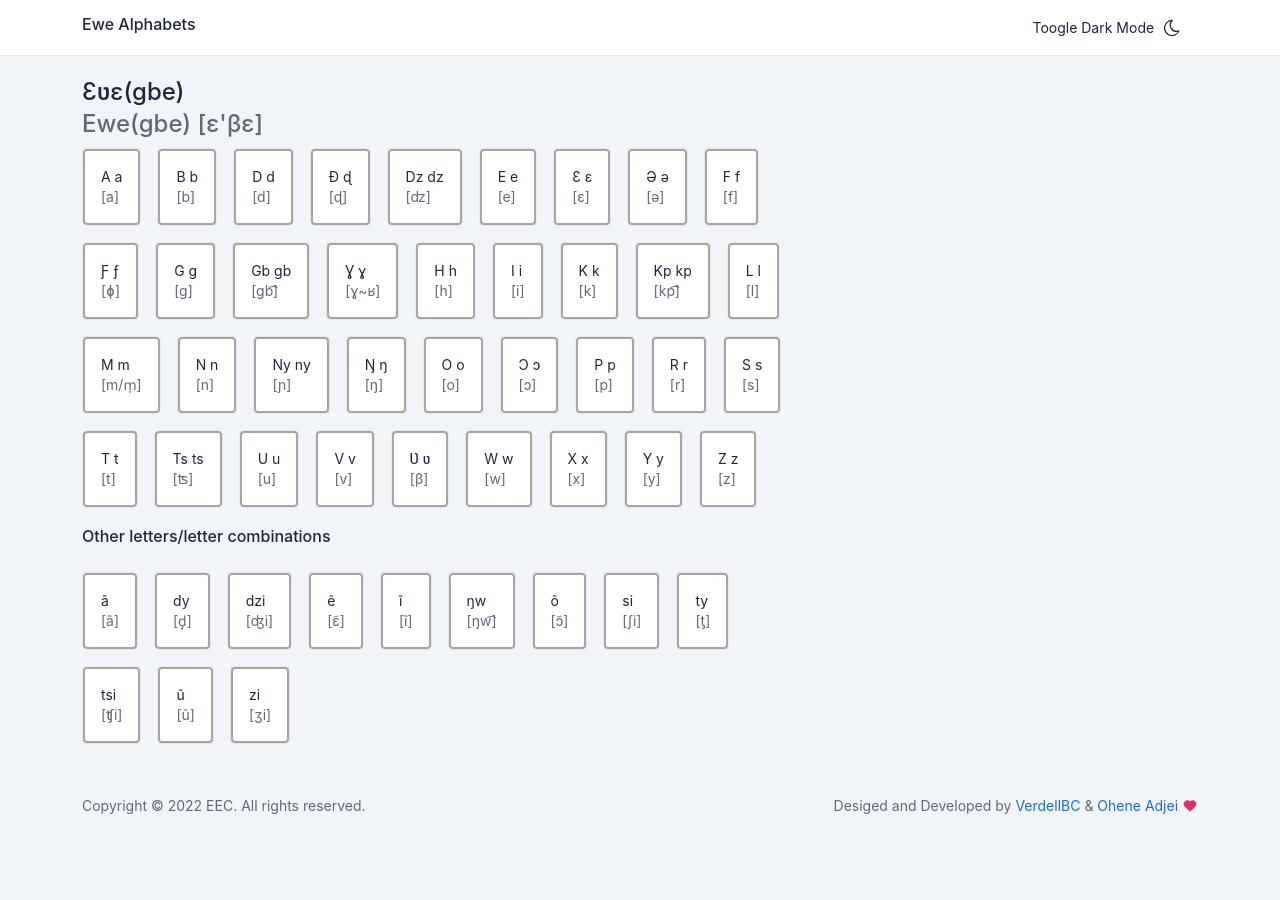
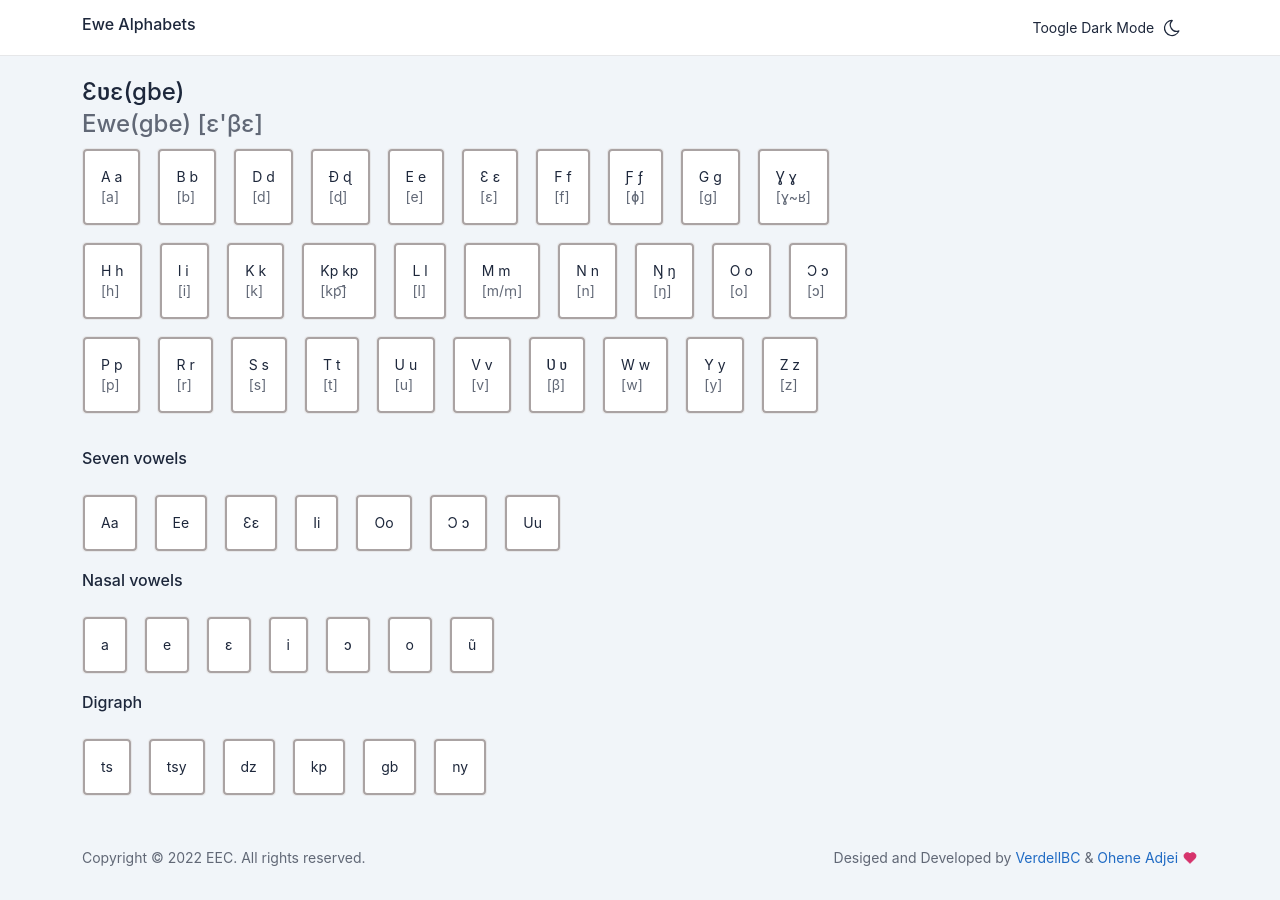
Before and after one commit to oheneadj/ewe-alphabets, a website: page index.html in a window 1280 px wide. Before the commit the page ends 848 px from the top, so only its background shows below. Drawn offline with Linux system fonts and the light colour scheme; a web font is replaced by a local one.

Commit message:
added vowels and digraphs

```diff
--- a/index.html
+++ b/index.html
@@ -174,18 +174,6 @@
                       <div class="card-body">
                         <div class="row align-items-center">
                           <div class="col-auto">
-                            <div class="font-weight-medium">Dz dz</div>
-                            <div class="text-muted">[ʣ]</div>
-                          </div>
-                        </div>
-                      </div>
-                    </div>
-                  </div>
-                  <div class="col-auto">
-                    <div class="card card-sm">
-                      <div class="card-body">
-                        <div class="row align-items-center">
-                          <div class="col-auto">
                             <div class="font-weight-medium">E e</div>
                             <div class="text-muted">[e]</div>
                           </div>
@@ -210,18 +198,6 @@
                       <div class="card-body">
                         <div class="row align-items-center">
                           <div class="col-auto">
-                            <div class="font-weight-medium">Ə ə</div>
-                            <div class="text-muted">[ə]</div>
-                          </div>
-                        </div>
-                      </div>
-                    </div>
-                  </div>
-                  <div class="col-auto">
-                    <div class="card card-sm">
-                      <div class="card-body">
-                        <div class="row align-items-center">
-                          <div class="col-auto">
                             <div class="font-weight-medium">F f</div>
                             <div class="text-muted">[f]</div>
                           </div>
@@ -229,10 +205,6 @@
                       </div>
                     </div>
                   </div>
-                </div>
-              </div>
-              <div class="col-12">
-                <div class="row row-cards">
                   <div class="col-auto">
                     <div class="card card-sm">
                       <div class="card-body">
@@ -262,18 +234,6 @@
                       <div class="card-body">
                         <div class="row align-items-center">
                           <div class="col-auto">
-                            <div class="font-weight-medium">Gb gb</div>
-                            <div class="text-muted">[gb͡]</div>
-                          </div>
-                        </div>
-                      </div>
-                    </div>
-                  </div>
-                  <div class="col-auto">
-                    <div class="card card-sm">
-                      <div class="card-body">
-                        <div class="row align-items-center">
-                          <div class="col-auto">
                             <div class="font-weight-medium">Ɣ ɣ</div>
                             <div class="text-muted">[ɣ~ʁ]</div>
                           </div>
@@ -281,6 +241,10 @@
                       </div>
                     </div>
                   </div>
+                </div>
+              </div>
+              <div class="col-12">
+                <div class="row row-cards">
                   <div class="col-auto">
                     <div class="card card-sm">
                       <div class="card-body">
@@ -341,10 +305,6 @@
                       </div>
                     </div>
                   </div>
-                </div>
-              </div>
-              <div class="col-12">
-                <div class="row row-cards">
                   <div class="col-auto">
                     <div class="card card-sm">
                       <div class="card-body">
@@ -364,18 +324,6 @@
                           <div class="col-auto">
                             <div class="font-weight-medium">N n</div>
                             <div class="text-muted">[n]</div>
-                          </div>
-                        </div>
-                      </div>
-                    </div>
-                  </div>
-                  <div class="col-auto">
-                    <div class="card card-sm">
-                      <div class="card-body">
-                        <div class="row align-items-center">
-                          <div class="col-auto">
-                            <div class="font-weight-medium">Ny ny</div>
-                            <div class="text-muted">[ɲ]</div>
                           </div>
                         </div>
                       </div>
@@ -417,6 +365,10 @@
                       </div>
                     </div>
                   </div>
+                </div>
+              </div>
+              <div class="col-12">
+                <div class="row row-cards">
                   <div class="col-auto">
                     <div class="card card-sm">
                       <div class="card-body">
@@ -453,10 +405,6 @@
                       </div>
                     </div>
                   </div>
-                </div>
-              </div>
-              <div class="col-12">
-                <div class="row row-cards">
                   <div class="col-auto">
                     <div class="card card-sm">
                       <div class="card-body">
@@ -464,18 +412,6 @@
                           <div class="col-auto">
                             <div class="font-weight-medium">T t</div>
                             <div class="text-muted">[t]</div>
-                          </div>
-                        </div>
-                      </div>
-                    </div>
-                  </div>
-                  <div class="col-auto">
-                    <div class="card card-sm">
-                      <div class="card-body">
-                        <div class="row align-items-center">
-                          <div class="col-auto">
-                            <div class="font-weight-medium">Ts ts</div>
-                            <div class="text-muted">[ʦ]</div>
                           </div>
                         </div>
                       </div>
@@ -534,18 +470,6 @@
                       <div class="card-body">
                         <div class="row align-items-center">
                           <div class="col-auto">
-                            <div class="font-weight-medium">X x</div>
-                            <div class="text-muted">[x]</div>
-                          </div>
-                        </div>
-                      </div>
-                    </div>
-                  </div>
-                  <div class="col-auto">
-                    <div class="card card-sm">
-                      <div class="card-body">
-                        <div class="row align-items-center">
-                          <div class="col-auto">
                             <div class="font-weight-medium">Y y</div>
                             <div class="text-muted">[y]</div>
                           </div>
@@ -567,7 +491,12 @@
                   </div>
                 </div>
               </div>
-              <h3>Other letters/letter combinations</h3>
+              <div class="col-12">
+                <div class="row row-cards">
+
+                </div>
+              </div>
+              <h3>Seven vowels</h3>
               <div class="col-12">
                 <div class="row row-cards">
                   <div class="col-auto">
@@ -575,8 +504,8 @@
                       <div class="card-body">
                         <div class="row align-items-center">
                           <div class="col-auto">
-                            <div class="font-weight-medium">ã</div>
-                            <div class="text-muted">[ã]</div>
+                            <div class="font-weight-medium">Aa</div>
+                            <div class="text-muted"></div>
                           </div>
                         </div>
                       </div>
@@ -587,8 +516,8 @@
                       <div class="card-body">
                         <div class="row align-items-center">
                           <div class="col-auto">
-                            <div class="font-weight-medium">dy</div>
-                            <div class="text-muted">[d̡]</div>
+                            <div class="font-weight-medium">Ee</div>
+                            <div class="text-muted"></div>
                           </div>
                         </div>
                       </div>
@@ -599,8 +528,8 @@
                       <div class="card-body">
                         <div class="row align-items-center">
                           <div class="col-auto">
-                            <div class="font-weight-medium">dzi</div>
-                            <div class="text-muted">[ʤi]</div>
+                            <div class="font-weight-medium">Ɛɛ</div>
+                            <div class="text-muted"></div>
                           </div>
                         </div>
                       </div>
@@ -611,8 +540,8 @@
                       <div class="card-body">
                         <div class="row align-items-center">
                           <div class="col-auto">
-                            <div class="font-weight-medium">ẽ</div>
-                            <div class="text-muted">[ɛ̃]</div>
+                            <div class="font-weight-medium">Ii</div>
+                            <div class="text-muted"></div>
                           </div>
                         </div>
                       </div>
@@ -623,8 +552,8 @@
                       <div class="card-body">
                         <div class="row align-items-center">
                           <div class="col-auto">
-                            <div class="font-weight-medium">ĩ</div>
-                            <div class="text-muted">[ĩ]</div>
+                            <div class="font-weight-medium">Oo</div>
+                            <div class="text-muted"></div>
                           </div>
                         </div>
                       </div>
@@ -635,8 +564,8 @@
                       <div class="card-body">
                         <div class="row align-items-center">
                           <div class="col-auto">
-                            <div class="font-weight-medium">ŋw</div>
-                            <div class="text-muted">[ŋw͡]</div>
+                            <div class="font-weight-medium">Ɔ ɔ</div>
+                            <div class="text-muted"></div>
                           </div>
                         </div>
                       </div>
@@ -647,8 +576,25 @@
                       <div class="card-body">
                         <div class="row align-items-center">
                           <div class="col-auto">
-                            <div class="font-weight-medium">õ</div>
-                            <div class="text-muted">[ɔ̃]</div>
+                            <div class="font-weight-medium">Uu</div>
+                            <div class="text-muted"></div>
+                          </div>
+                        </div>
+                      </div>
+                    </div>
+                  </div>
+                </div>
+              </div>
+              <h3>Nasal vowels</h3>
+              <div class="col-12">
+                <div class="row row-cards">
+                  <div class="col-auto">
+                    <div class="card card-sm">
+                      <div class="card-body">
+                        <div class="row align-items-center">
+                          <div class="col-auto">
+                            <div class="font-weight-medium">a</div>
+                            <div class="text-muted"></div>
                           </div>
                         </div>
                       </div>
@@ -659,8 +605,8 @@
                       <div class="card-body">
                         <div class="row align-items-center">
                           <div class="col-auto">
-                            <div class="font-weight-medium">si</div>
-                            <div class="text-muted">[ʃi]</div>
+                            <div class="font-weight-medium">e</div>
+                            <div class="text-muted"></div>
                           </div>
                         </div>
                       </div>
@@ -671,24 +617,44 @@
                       <div class="card-body">
                         <div class="row align-items-center">
                           <div class="col-auto">
-                            <div class="font-weight-medium">ty</div>
-                            <div class="text-muted">[ƫ]</div>
+                            <div class="font-weight-medium">ɛ</div>
+                            <div class="text-muted"></div>
                           </div>
                         </div>
                       </div>
                     </div>
                   </div>
-                </div>
-              </div>
-              <div class="col-12">
-                <div class="row row-cards">
                   <div class="col-auto">
                     <div class="card card-sm">
                       <div class="card-body">
                         <div class="row align-items-center">
                           <div class="col-auto">
-                            <div class="font-weight-medium">tsi</div>
-                            <div class="text-muted">[ʧi]</div>
+                            <div class="font-weight-medium">i</div>
+                            <div class="text-muted"></div>
+                          </div>
+                        </div>
+                      </div>
+                    </div>
+                  </div>
+                  <div class="col-auto">
+                    <div class="card card-sm">
+                      <div class="card-body">
+                        <div class="row align-items-center">
+                          <div class="col-auto">
+                            <div class="font-weight-medium">ɔ</div>
+                            <div class="text-muted"></div>
+                          </div>
+                        </div>
+                      </div>
+                    </div>
+                  </div>
+                  <div class="col-auto">
+                    <div class="card card-sm">
+                      <div class="card-body">
+                        <div class="row align-items-center">
+                          <div class="col-auto">
+                            <div class="font-weight-medium">o</div>
+                            <div class="text-muted"></div>
                           </div>
                         </div>
                       </div>
@@ -700,7 +666,24 @@
                         <div class="row align-items-center">
                           <div class="col-auto">
                             <div class="font-weight-medium">ũ</div>
-                            <div class="text-muted">[ũ]</div>
+                            <div class="text-muted"></div>
+                          </div>
+                        </div>
+                      </div>
+                    </div>
+                  </div>
+                </div>
+              </div>
+              <h3>Digraph</h3>
+              <div class="col-12">
+                <div class="row row-cards">
+                  <div class="col-auto">
+                    <div class="card card-sm">
+                      <div class="card-body">
+                        <div class="row align-items-center">
+                          <div class="col-auto">
+                            <div class="font-weight-medium">ts</div>
+                            <div class="text-muted"></div>
                           </div>
                         </div>
                       </div>
@@ -711,8 +694,56 @@
                       <div class="card-body">
                         <div class="row align-items-center">
                           <div class="col-auto">
-                            <div class="font-weight-medium">zi</div>
-                            <div class="text-muted">[ʒi]</div>
+                            <div class="font-weight-medium">tsy</div>
+                            <div class="text-muted"></div>
+                          </div>
+                        </div>
+                      </div>
+                    </div>
+                  </div>
+                  <div class="col-auto">
+                    <div class="card card-sm">
+                      <div class="card-body">
+                        <div class="row align-items-center">
+                          <div class="col-auto">
+                            <div class="font-weight-medium">dz</div>
+                            <div class="text-muted"></div>
+                          </div>
+                        </div>
+                      </div>
+                    </div>
+                  </div>
+                  <div class="col-auto">
+                    <div class="card card-sm">
+                      <div class="card-body">
+                        <div class="row align-items-center">
+                          <div class="col-auto">
+                            <div class="font-weight-medium">kp</div>
+                            <div class="text-muted"></div>
+                          </div>
+                        </div>
+                      </div>
+                    </div>
+                  </div>
+                  <div class="col-auto">
+                    <div class="card card-sm">
+                      <div class="card-body">
+                        <div class="row align-items-center">
+                          <div class="col-auto">
+                            <div class="font-weight-medium">gb</div>
+                            <div class="text-muted"></div>
+                          </div>
+                        </div>
+                      </div>
+                    </div>
+                  </div>
+                  <div class="col-auto">
+                    <div class="card card-sm">
+                      <div class="card-body">
+                        <div class="row align-items-center">
+                          <div class="col-auto">
+                            <div class="font-weight-medium">ny</div>
+                            <div class="text-muted"></div>
                           </div>
                         </div>
                       </div>
```
Also changed, not shown: dist/css/custom.css.
